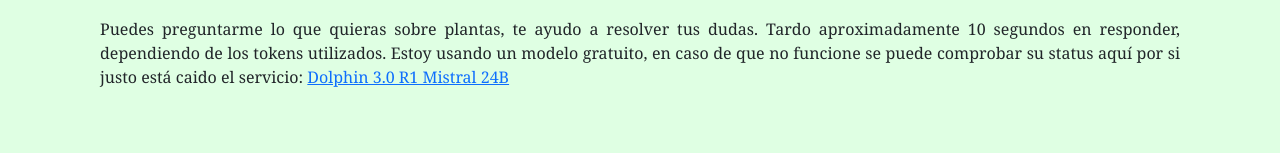
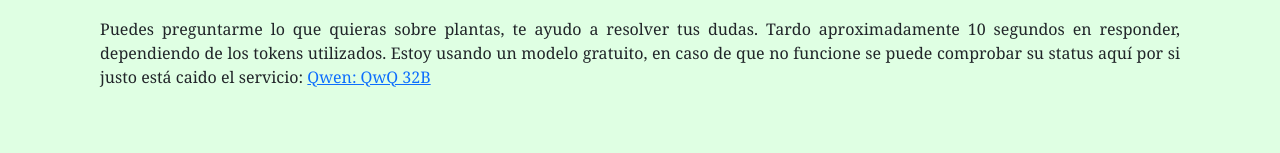
Before and after one commit to fernandoperezalba/Practica_3_PAT, a plain HTML site: page libroDePlantas.html in a window 1280 px wide. Shown: the part 269-422 px from the top of the page. Drawn offline with nearby package versions, Linux system fonts and the light colour scheme.

Commit message:
Update libroDePlantas.html actualizado el link al uptime del modelo

```diff
--- a/libroDePlantas.html
+++ b/libroDePlantas.html
@@ -53,7 +53,7 @@
         <h1 class="mainTitle">Libro de Plantas<br>Información:</h1>
         <p class="parrafoInicio">
             Puedes preguntarme lo que quieras sobre plantas, te ayudo a resolver tus dudas. Tardo aproximadamente 10 segundos en responder, dependiendo de los tokens utilizados. Estoy usando un modelo gratuito, en caso de que no funcione se puede comprobar su status aquí por si justo está caido el servicio:
-            <a href="https://openrouter.ai/cognitivecomputations/dolphin3.0-r1-mistral-24b:free/uptime" target="_blank">Dolphin 3.0 R1 Mistral 24B</a>
+            <a href="https://openrouter.ai/qwen/qwq-32b:free/uptime" target="_blank">Qwen: QwQ 32B</a>
         </p>
     </div>
 
```
